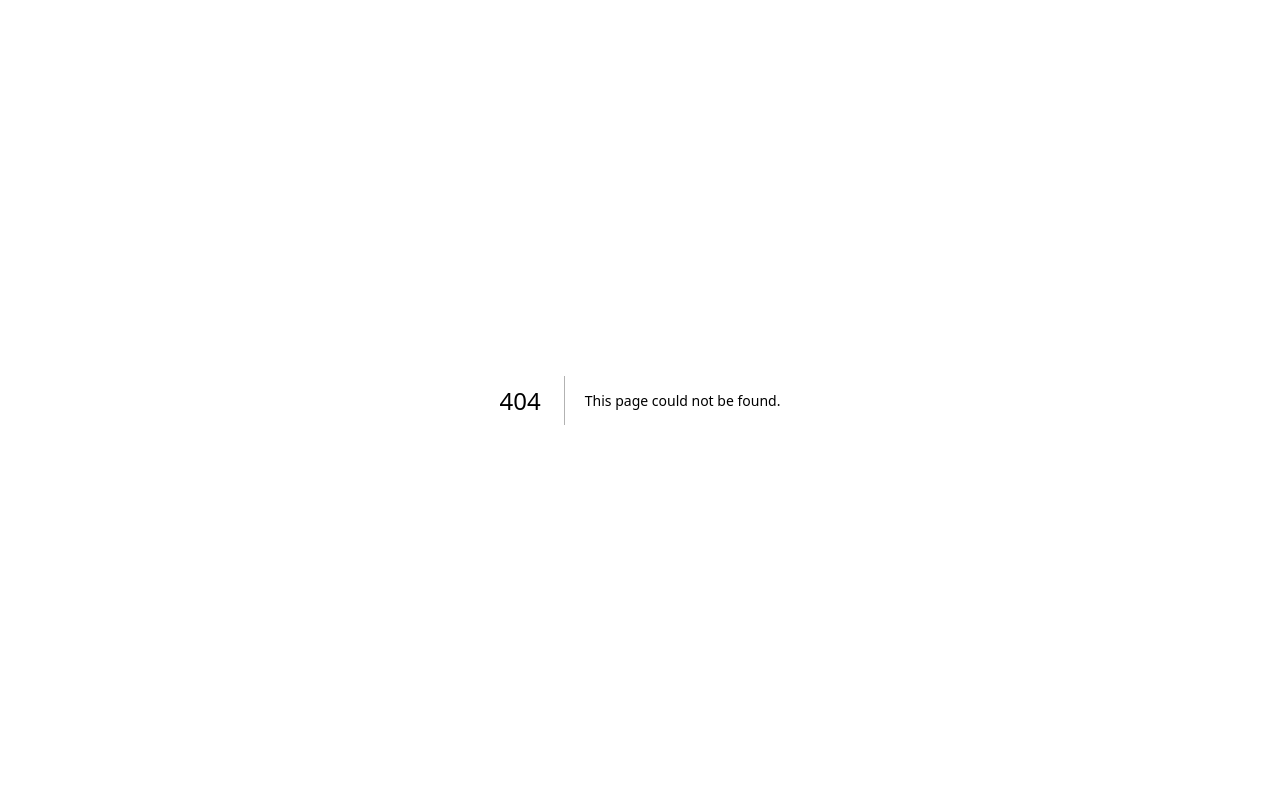
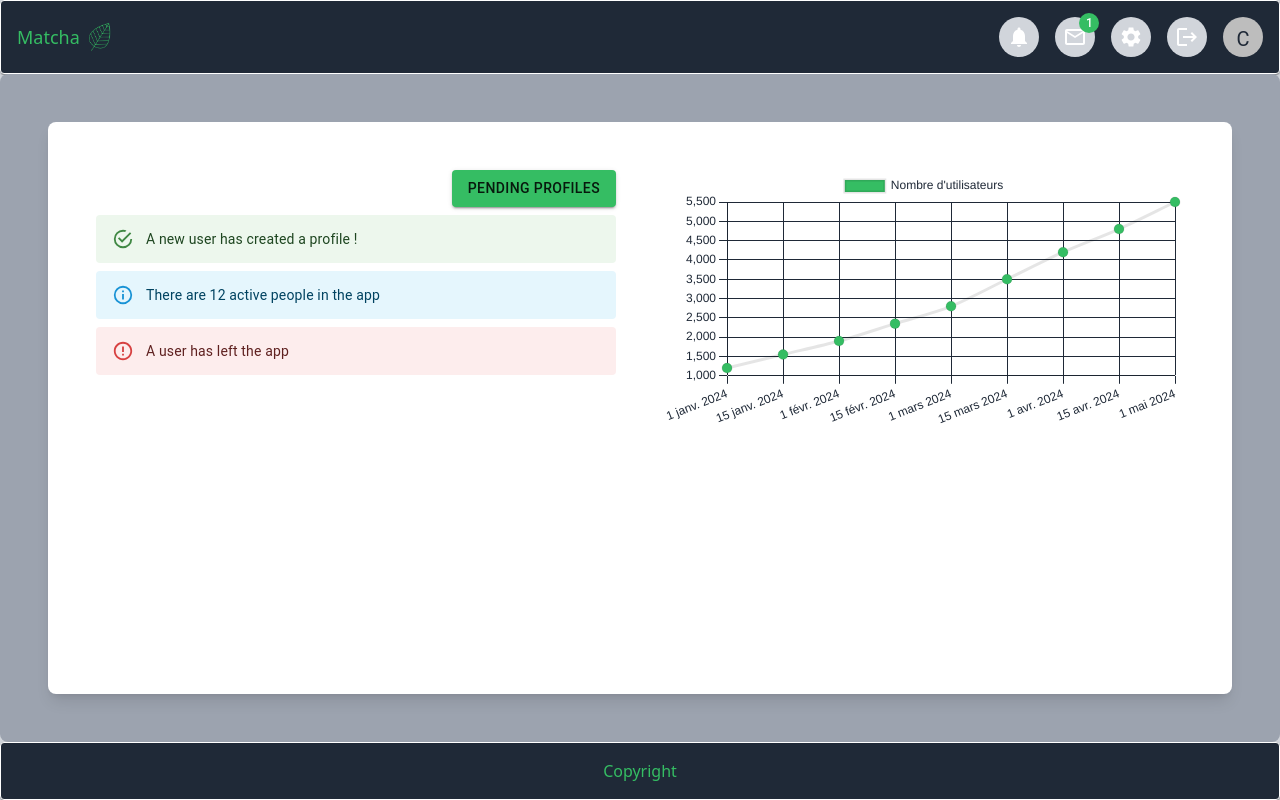
Before and after one commit to claire-d-b/Matcha_front_local, a Next.js app: page /admin in a window 1280 px wide. Before the commit this address had no page. Built offline with nearby package versions, Linux system fonts and the light colour scheme.

Commit message:
add admin dashboard with chart and alerts

```diff
--- a/package.json
+++ b/package.json
@@ -13,11 +13,13 @@
     "@emotion/styled": "^11.13.0",
     "@mui/icons-material": "^5.16.4",
     "@mui/material": "^5.16.4",
+    "axios": "^1.7.4",
+    "chart.js": "^4.4.8",
     "next": "14.2.5",
     "react": "^18.3.1",
+    "react-chartjs-2": "^5.3.0",
     "react-dom": "^18.3.1",
-    "react-router-dom": "^6.26.0",
-    "axios": "^1.7.4"
+    "react-router-dom": "^6.26.0"
   },
   "devDependencies": {
     "@types/node": "^20",
--- /dev/null
+++ b/src/app/admin/page.tsx
@@ -0,0 +1,168 @@
+"use client";
+
+import React from "react";
+import { ThemeProvider, Paper, Button } from "@mui/material";
+import Alert from "@mui/material/Alert";
+import Ctitle from "../Ctitle";
+import Cnav from "../Cnav";
+import Link from "next/link";
+import Image from "next/image";
+import LeafImage from "../../../public/images/leaf.png";
+import theme from "../theme";
+import {
+  Chart as ChartJS,
+  CategoryScale,
+  LinearScale,
+  PointElement,
+  LineElement,
+  BarElement,
+  ArcElement,
+  Title,
+  Tooltip,
+  Legend,
+  ChartOptions,
+  ChartData,
+} from "chart.js";
+import { Line } from "react-chartjs-2";
+
+// Assurez-vous d'enregistrer CategoryScale avant de l'utiliser
+ChartJS.register(
+  CategoryScale, // C'est crucial pour l'axe des catégories
+  LinearScale, // Nécessaire pour l'axe des valeurs
+  PointElement, // Pour les points dans le graphique en ligne
+  LineElement, // Pour les lignes dans le graphique en ligne
+  BarElement, // Pour les barres
+  ArcElement, // Pour les graphiques circulaires
+  Title, // Pour les titres
+  Tooltip, // Pour les infobulles
+  Legend, // Pour les légendes
+);
+
+const userData = [
+  { date: new Date("2024-01-01"), users: 1200 },
+  { date: new Date("2024-01-15"), users: 1550 },
+  { date: new Date("2024-02-01"), users: 1900 },
+  { date: new Date("2024-02-15"), users: 2350 },
+  { date: new Date("2024-03-01"), users: 2800 },
+  { date: new Date("2024-03-15"), users: 3500 },
+  { date: new Date("2024-04-01"), users: 4200 },
+  { date: new Date("2024-04-15"), users: 4800 },
+  { date: new Date("2024-05-01"), users: 5500 },
+];
+
+const dateOptions: Intl.DateTimeFormatOptions = {
+  year: "numeric",
+  month: "short",
+  day: "numeric",
+};
+
+// Formater les dates pour les labels
+const formattedDates = userData.map((item) =>
+  item.date.toLocaleDateString("fr-FR", dateOptions),
+);
+
+// Extraire le nombre d'utilisateurs pour les données
+const userCounts = userData.map((item) => item.users);
+
+const labels = ["Janvier", "Février", "Mars", "Avril", "Mai", "Juin"];
+
+const options: ChartOptions<"line"> = {
+  responsive: true,
+  plugins: {
+    legend: {
+      labels: {
+        color: "#1f2937", // Couleur des labels de la légende
+      },
+    },
+  },
+  scales: {
+    x: {
+      ticks: {
+        color: "#1f2937", // Couleur des labels de l'axe des X (abscisses)
+      },
+      grid: {
+        color: "#1f2937", // Couleur de la grille de l'axe des X
+      },
+    },
+    y: {
+      ticks: {
+        color: "#1f2937", // Couleur des labels de l'axe des Y (ordonnées)
+      },
+      grid: {
+        color: "#1f2937", // Couleur de la grille de l'axe des Y
+      },
+    },
+  },
+};
+
+const donnees: ChartData<"line"> = {
+  labels: formattedDates,
+  datasets: [
+    {
+      label: "Nombre d'utilisateurs",
+      data: userCounts,
+      backgroundColor: "#35bd63",
+      tension: 0.3,
+      pointRadius: 5,
+      pointHoverRadius: 8,
+    },
+  ],
+};
+
+const _ = () => {
+  return (
+    <ThemeProvider theme={theme}>
+      <div className="flex flex-col h-full w-full bg-gray-300">
+        <Paper className="p-4 border border-white flex w-full justify-center items-center">
+          <Ctitle opts="text-lg font-light" title="Matcha" />
+          <Image className="w-6 md:w-10 h-auto" src={LeafImage} alt="leaf" />
+          <Cnav className="self-end flex w-full justify-end items-center gap-2 md:gap-4 text-xs md:text-base" />
+        </Paper>
+        <div className="w-full h-full rounded-lg p-12 flex flex-col justify-center items-center text-lg font-thin bg-gray-400">
+          <div className="h-full w-full self-center bg-white rounded-lg shadow-lg">
+            <div className="container mx-auto p-12">
+              <div className="flex w-full items-start justify-center gap-12">
+                <div className="w-full flex flex-col justify-center items-end gap-2">
+                  <Link href="#">
+                    <Button
+                      className="self-end text-white mb-4"
+                      variant="contained"
+                    >
+                      Pending profiles
+                    </Button>
+                  </Link>
+                  <Alert
+                    className="rounded-lg text-gray-800 w-full"
+                    severity="success"
+                  >
+                    A new user has created a profile !
+                  </Alert>
+                  <Alert
+                    className="rounded-lg text-gray-800 w-full"
+                    severity="info"
+                  >
+                    There are 12 active people in the app
+                  </Alert>
+                  <Alert
+                    className="rounded-lg text-gray-800 w-full"
+                    severity="error"
+                  >
+                    A user has left the app
+                  </Alert>
+                </div>
+                <div className="h-full w-full">
+                  <Line data={donnees} options={options} />
+                </div>
+              </div>
+            </div>
+          </div>
+        </div>
+        <Paper className="w-full p-4 border border-white flex flex-col justify-center items-center bg-gray-800">
+          Copyright
+        </Paper>
+      </div>
+    </ThemeProvider>
+  );
+};
+
+export default _;
```
Also changed, not shown: 1 other file (tests, documents, lock files or other folders).
